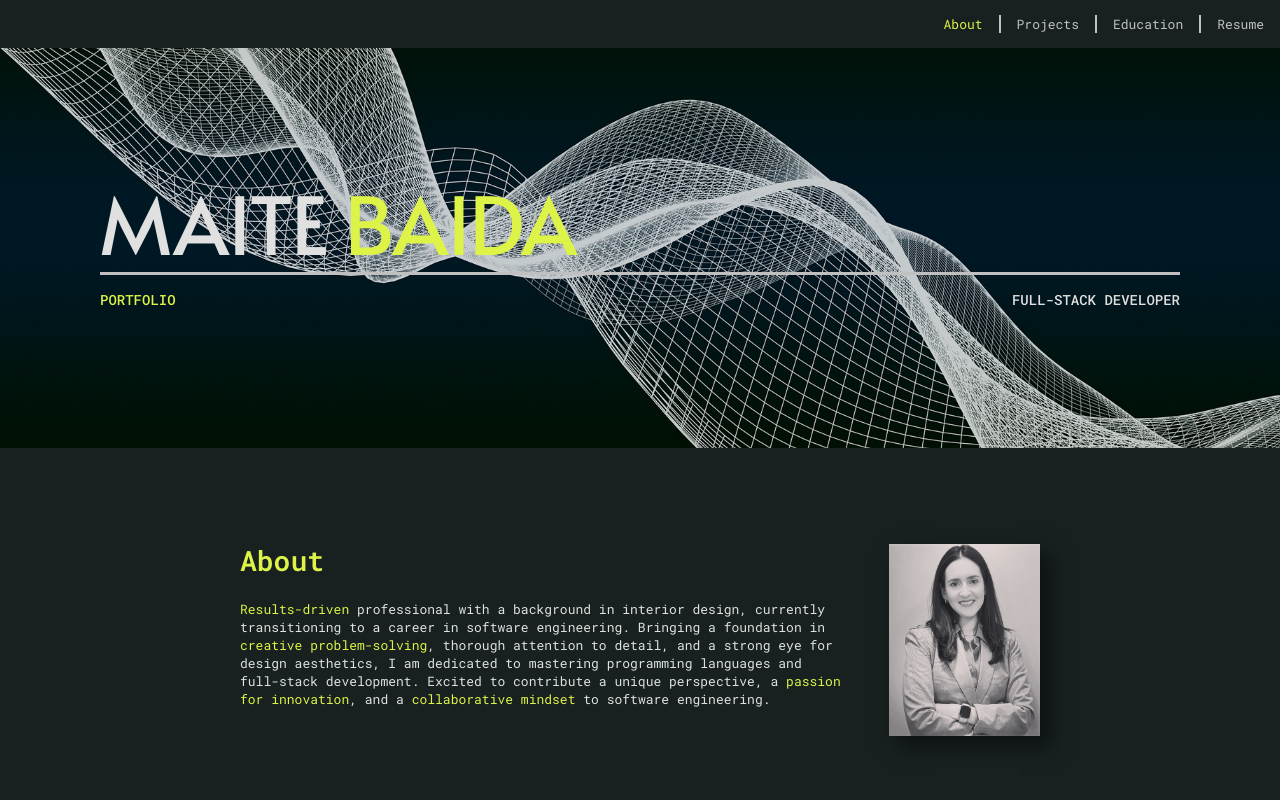
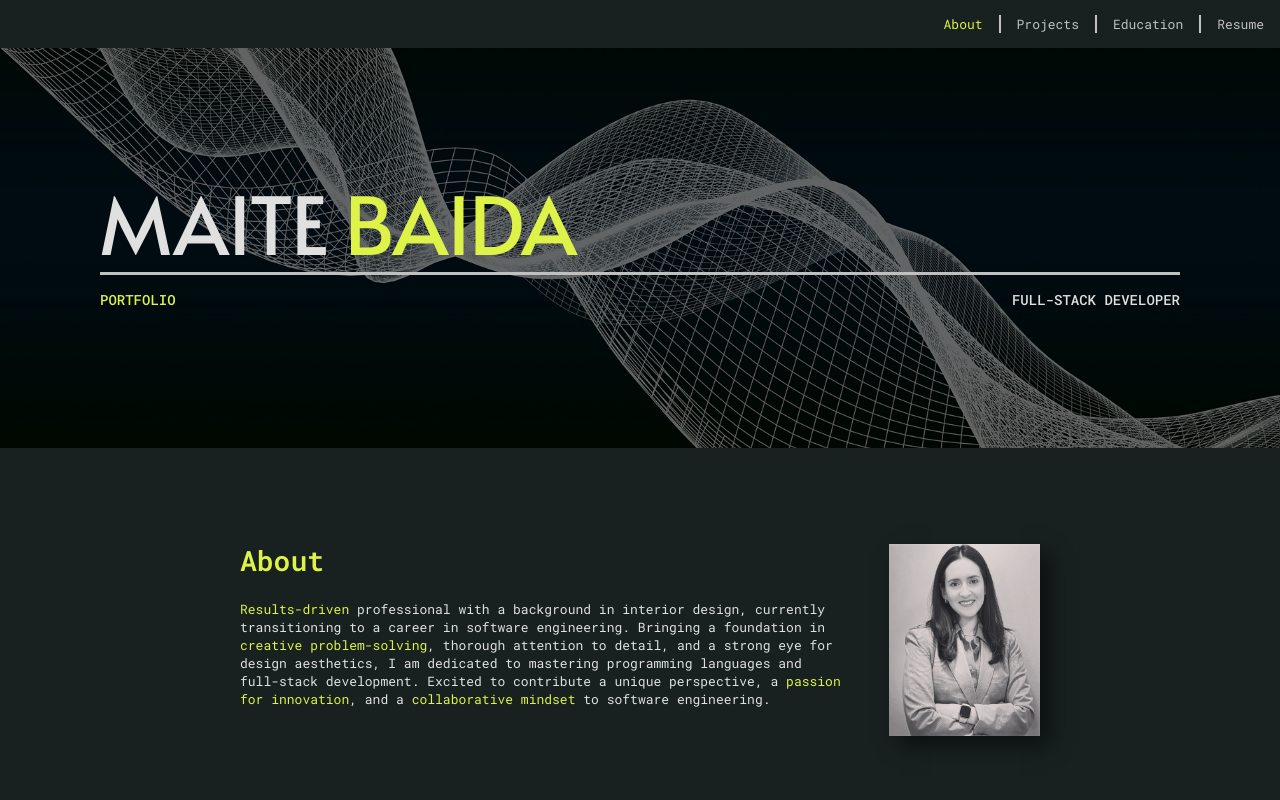
Before and after one commit to MaiteBaida/portfolio, a React (Create React App) app: page / in a window 1280 px wide. Shown: the top 800 px of the page. Built offline with nearby package versions, Linux system fonts and the light colour scheme.

Commit message:
fixing hero image overlay

```diff
--- a/src/components/Header/Header.scss
+++ b/src/components/Header/Header.scss
@@ -9,6 +9,7 @@
   justify-content: flex-end;
   width: 100%;
   position: fixed;
+  z-index: 2;
   &__list {
     display: flex;
     flex-direction: row;
--- a/src/components/Hero/Hero.scss
+++ b/src/components/Hero/Hero.scss
@@ -2,33 +2,54 @@
 @import "../../styles/partials/variables";
 
 .hero {
+  position: relative; // Ensure the pseudo-element is positioned correctly
   background-image: url("../../assets/images/hero.jpg");
   background-size: cover;
   background-position: center;
   width: 100%;
   height: 28rem;
   padding: 0 1rem;
+
+  &::before {
+    content: "";
+    position: absolute;
+    top: 0;
+    left: 0;
+    right: 0;
+    bottom: 0;
+    background-color: rgba(0, 0, 0, 0.5); // Grey overlay with 50% opacity
+    z-index: 1; // Ensure this overlay is behind other content
+  }
+
   &__container {
+    position: relative; // Make sure container content is above the overlay
+    z-index: 2;
     display: flex;
     flex-direction: column;
+
     @include tablet {
       padding: 0 1.25rem;
       max-width: 70rem;
       margin: 0 auto;
     }
   }
+
   &__name {
     margin-top: 0;
     margin-bottom: 0.25rem;
     color: $white;
+
     @include txt-mob-header;
+
     @include tablet {
       @include txt-header;
     }
+
     &-box {
       border-bottom: 3px solid silver;
       width: 100%;
       margin-top: 5rem;
+
       @include tablet {
         flex-direction: row;
         display: flex;
@@ -36,22 +57,29 @@
         margin-top: 11rem;
       }
     }
+
     &--green {
       color: $green;
+
       @include mobile {
         padding-top: 0;
       }
     }
   }
+
   &__subtitle {
     color: $white;
+
     @include txt-mob-subheader;
+
     @include tablet {
       @include txt-subheader;
     }
+
     &--green {
       color: $green;
     }
+
     &-box {
       display: flex;
       justify-content: space-between;
```
